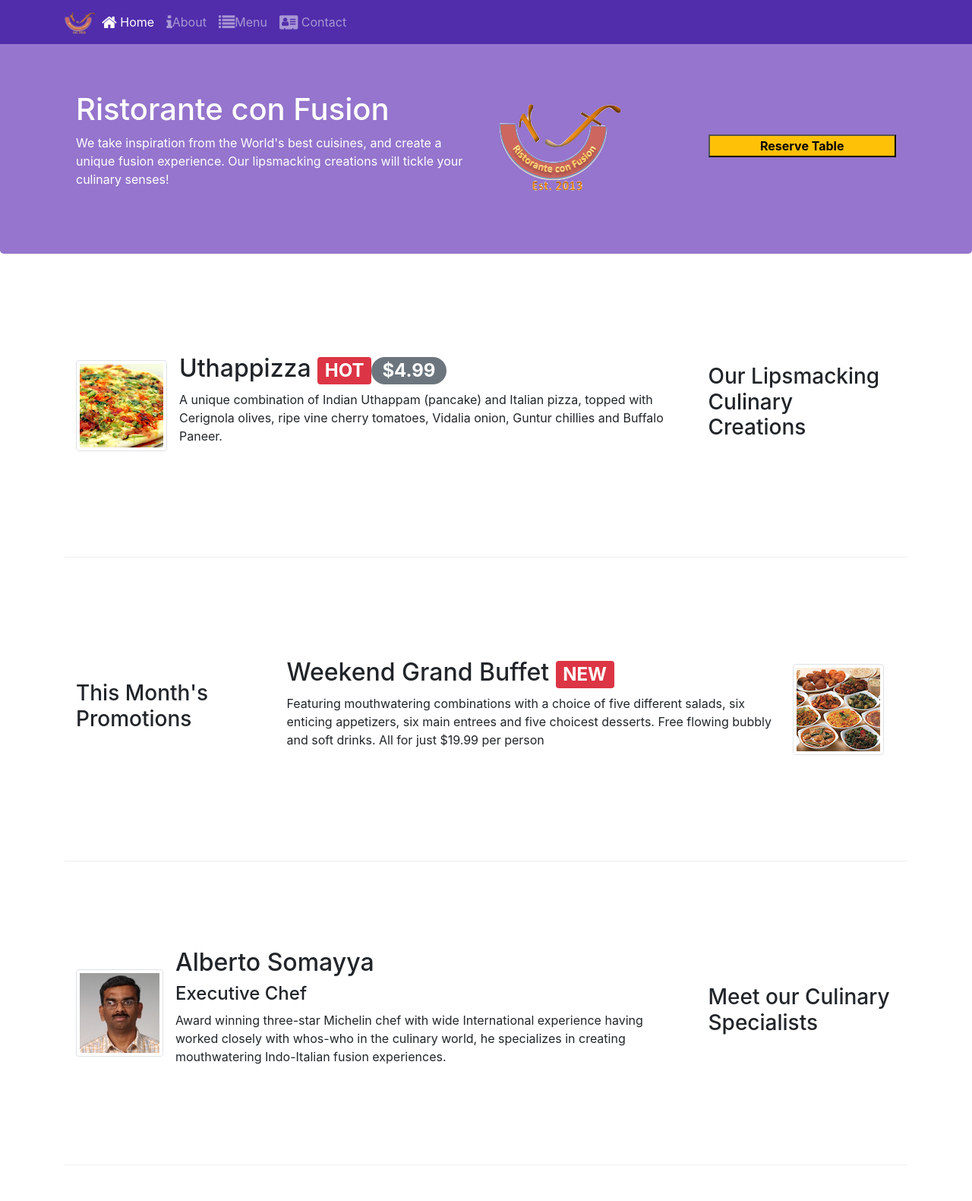
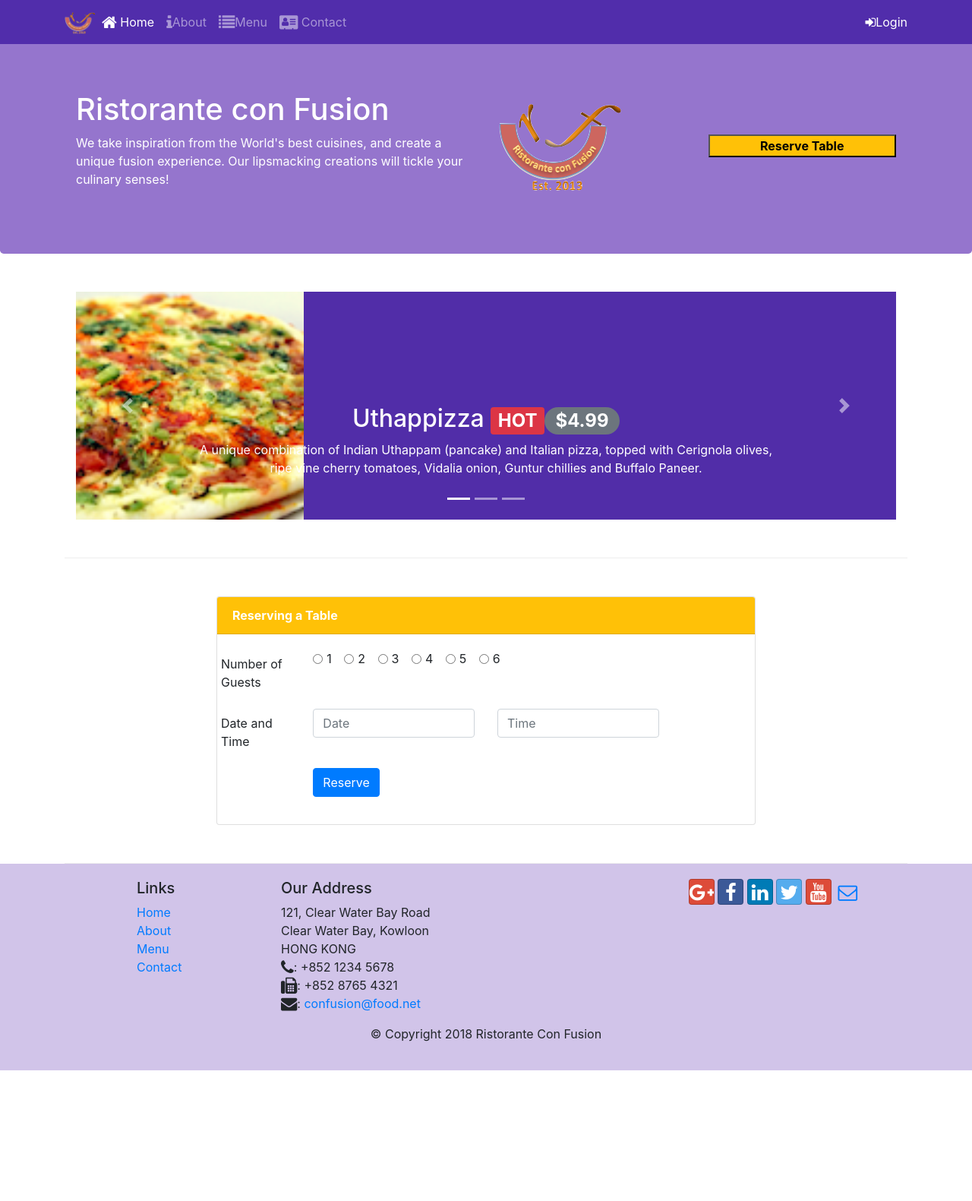
Before and after one commit to Dharmik79/Coursera-web-dev, a website: page index.html in a window 1280 px wide. Shown: the top 1581 px of the page at 76% size. After the commit the page ends 1409 px from the top, so only its background shows below. Drawn offline with nearby package versions, Linux system fonts and the light colour scheme.

Commit message:
Carousel commit

```diff
--- a/index.html
+++ b/index.html
@@ -28,10 +28,57 @@
                     <li class="nav-item"><a class="nav-link" href="#"><span class="fa fa-list fa-lg"></span>Menu </a></li>
                     <li class="nav-item"><a class="nav-link" href="./contactus.html"><span class="fa fa-address-card fa-lg"></span> Contact</a></li>
            </ul>
+           <span class="navbar-text" >
+               <a data-toggle="modal" data-target="#loginmodal">
+                   <span class="fa fa-sign-in" ></span>Login
+               </a>
+           </span>
            </div>
        </div>
 
     </nav>
+
+    <div id="loginmodal" class="modal fade" role="dialog">
+        <div class="modal-dialog modal-lg" role="content">
+            <div class="modal-content">
+                <div class="modal-header">
+                   <h4 class="modal-title">Login</h4>
+                    <button type="button" class="close" data-dismiss="modal">
+                    &times;</button>
+
+                </div>
+
+                <div class="modal-body">
+
+                     <form>
+                        <div class="form-row">
+                            <div class="form-group col-sm-4">
+                                    <label class="sr-only" for="exampleInputEmail3">Email address</label>
+                                    <input type="email" class="form-control form-control-sm mr-1" id="exampleInputEmail3" placeholder="Enter email">
+                            </div>
+                            <div class="form-group col-sm-4">
+                                <label class="sr-only" for="exampleInputPassword3">Password</label>
+                                <input type="password" class="form-control form-control-sm mr-1" id="exampleInputPassword3" placeholder="Password">
+                            </div>
+                            <div class="col-sm-auto">
+                                <div class="form-check">
+                                    <input class="form-check-input" type="checkbox">
+                                    <label class="form-check-label"> Remember me
+                                    </label>
+                                </div>
+                            </div>
+                        </div>
+                        <div class="form-row">
+                            <button type="button" class="btn btn-secondary btn-sm ml-auto" data-dismiss="modal">Cancel</button>
+                            <button type="submit" class="btn btn-primary btn-sm ml-1">Sign in</button>
+                        </div>
+                    </form>
+
+                </div>
+            </div>
+        </div>
+    </div>
+
     <header class="jumbotron">
         <div class="container">
             <div class="row row-header">
@@ -51,16 +98,14 @@
     </header>
 
     <div class="container">
-        <div class="row row-content align-items-center">
-            <div class="col-12 col-sm-4 order-sm-last col-md-3">
-                <h3>Our Lipsmacking Culinary Creations</h3>
-            </div>
-            <div class="col col-sm order-sm-first col-md">
-              <div class="media">
-                    <img class="d-flex mr-3 img-thumbnail align-self-center"
-                            src="img/uthappizza.png" alt="Uthappizza">
 
-                    <div class="media-body">
+       <div class="row row-content">
+           <div class="col">
+               <div id="mycarousel" class="carousel slide" data-rie="carousel">
+                   <div class="carousel-inner" role="listbox">
+                       <div class="carousel-item active">
+                           <img class="d-block img-fluid" src="img/uthappizza.png">
+                           <div class="carousel-caption d-none d-md-block">
                                 <h2 class="mt-0">Uthappizza <span class="badge badge-danger">HOT</span><span class="badge badge-pill badge-secondary">$4.99</span></h2>
                         <p class="d-none d-sm-block">A unique combination of Indian Uthappam (pancake) and
                             Italian pizza, topped with Cerignola olives, ripe vine
@@ -68,43 +113,21 @@
                             Buffalo Paneer.</p>
                            </div>
                        </div>
+                       <div class="carousel-item">
 
-
-            </div>
-        </div>
-
-
-        <div class="row row-content align-items-center">
-            <div  class="col-12 col-sm-4 col-md-3">
-
-                <h3>This Month's Promotions</h3>
-            </div>
-            <div class="col col-sm col-md">
-               <div class="media">
-
-
-
-               <div class="media-body">
+                           <img class="d-flex mr-3 img-thumbnail align-self-center"
+                            src="img/buffet.png" alt="Buffet" >
+                           <div class="carousel-caption d-none d-md-block">
                                <h2 class="mt-0">Weekend Grand Buffet  <span class="badge badge-danger">NEW</span></h2>
                     <p class="d-none d-sm-block">Featuring mouthwatering combinations with a choice of five different salads, six enticing appetizers, six main entrees and five choicest desserts. Free flowing bubbly and soft drinks. All for just $19.99 per person </p>
 
+                           </div>
 
                        </div>
-                 <img class="d-flex mr-3 img-thumbnail align-self-center"
-                            src="img/buffet.png" alt="Buffet" >
-                 </div>
-                 </div>
-        </div>
-
-        <div class="row row-content align-items-center">
-            <div class="col-12 col-sm-4 order-sm-last col-md-3">
-                <h3>Meet our Culinary Specialists</h3>
-            </div>
-            <div class="col col-sm order-sm-first col-md">
-                 <div class="media">
+                       <div class="carousel-item">
                            <img class="d-flex mr-3 img-thumbnail align-self-center"
                             src="img/alberto.png" alt="Alberto Somayya">
-                    <div class="media-body">
+                           <div class="carousel-caption d-none d-md-block">
                                <h2 class="mt-0">Alberto Somayya</h2>
                         <h4>Executive Chef</h4>
                         <p class="d-none d-sm-block">Award winning three-star Michelin chef with wide
@@ -114,8 +137,27 @@
                             </p>
                            </div>
                        </div>
+                       <ol class="carousel-indicators">
+                        <li data-target="#mycarousel" data-slide-to="0" class="active"></li>
+                        <li data-target="#mycarousel" data-slide-to="1"></li>
+                        <li data-target="#mycarousel" data-slide-to="2"></li>
+                    </ol>
 
                    </div>
+
+
+               </div>
+                <a class="carousel-control-prev" href="#mycarousel" role="button" data-slide="prev">
+                        <span class="carousel-control-prev-icon"></span>
+                    </a>
+                    <a class="carousel-control-next" href="#mycarousel" role="button" data-slide="next">
+                        <span class="carousel-control-next-icon"></span>
+                    </a>
+
+
+
+           </div>
+
        </div>
          <div class="row row-content">
 
@@ -244,6 +286,13 @@
     <script src="node_modules/jquery/dist/jquery.slim.min.js"></script>
     <script src="node_modules/popper.js/dist/umd/popper.min.js"></script>
     <script src="node_modules/bootstrap/dist/js/bootstrap.min.js"></script>
+    <script>
+        $(document).ready(function(){
+            $('[data-toggle="tooltip"]').tooltip();
+        })
+
+
+    </script>
 </body>
 
 </html>
```
Lines whose indentation alone changed are shown as unchanged.
